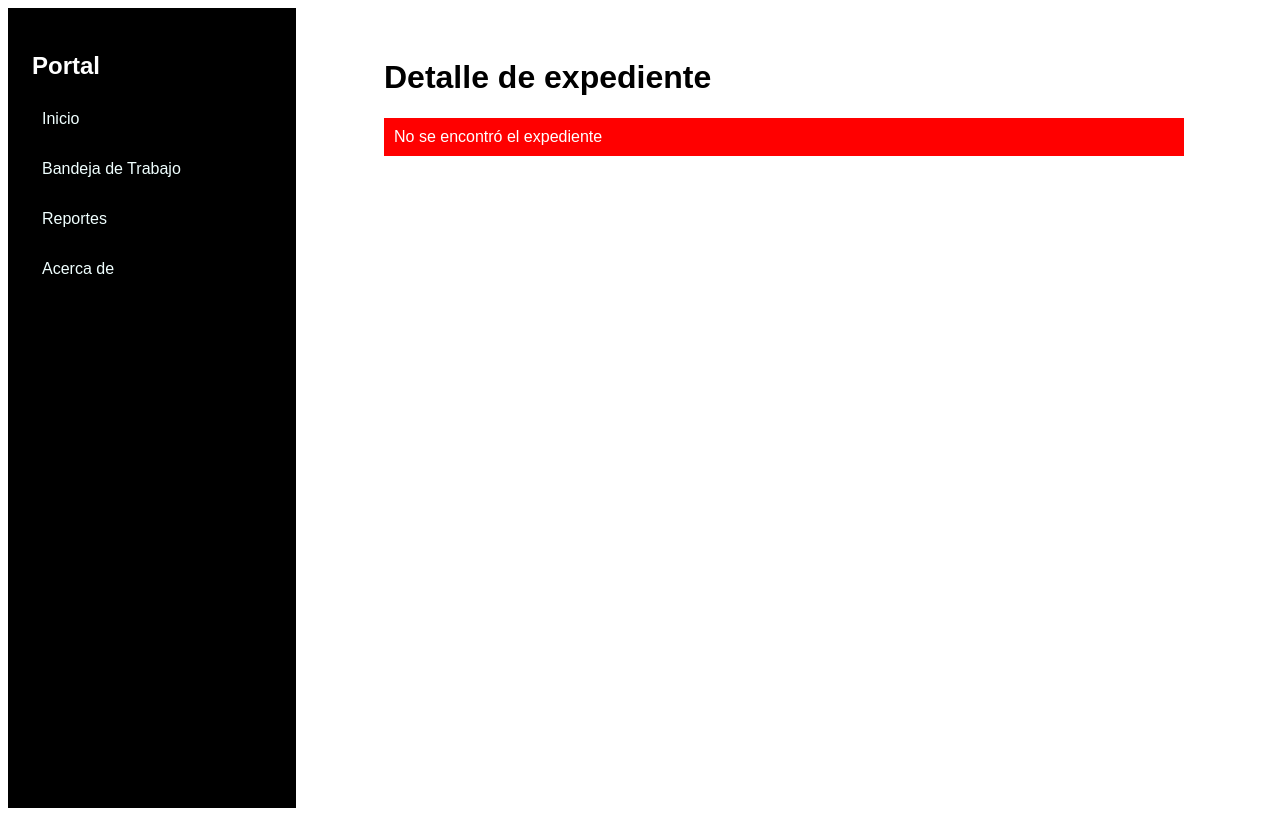
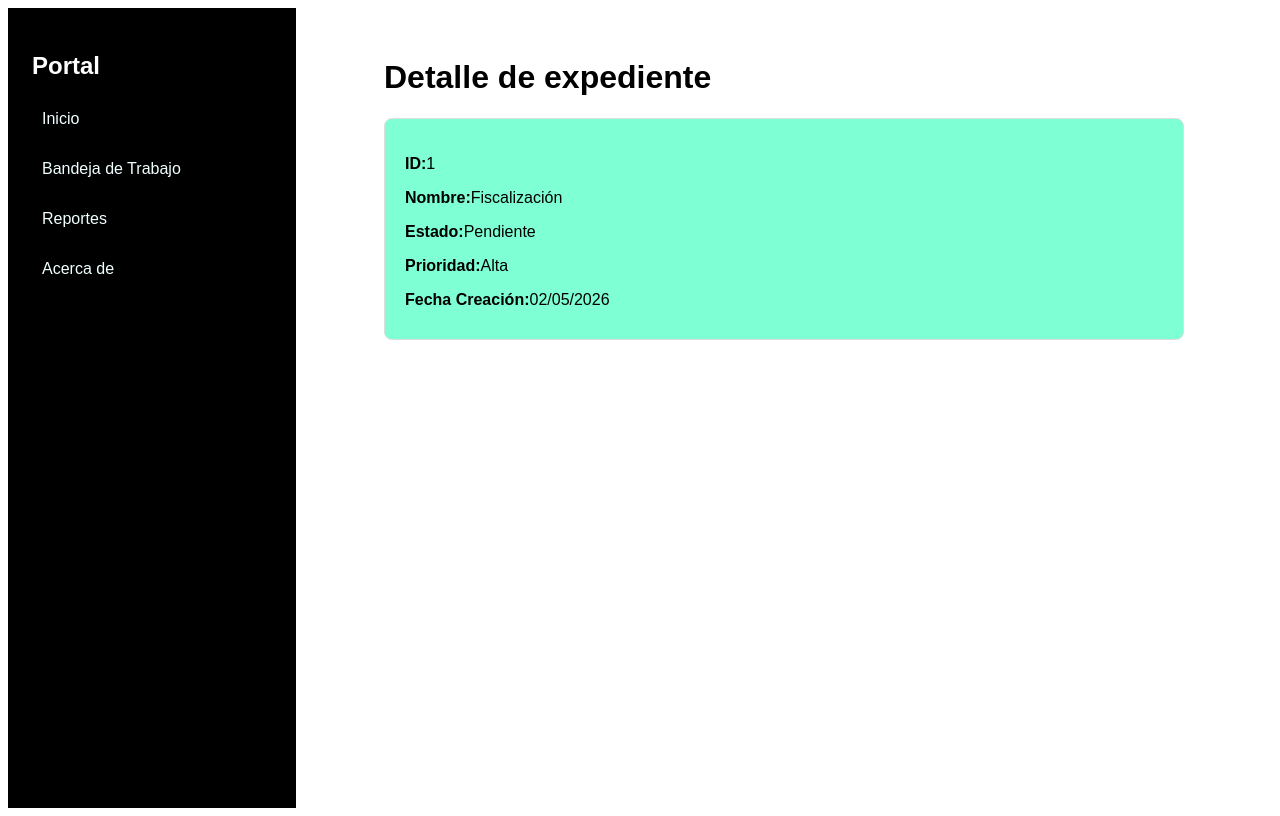
Before and after one commit to Jose-Alarcon-A/portal-expediente, an Angular app: page /expedientes/1 in a window 1280 px wide. Built offline with nearby package versions, Linux system fonts and the light colour scheme.

Commit message:
clase 14-05-2026

```diff
--- a/src/app/bandeja/bandeja.ts
+++ b/src/app/bandeja/bandeja.ts
@@ -1,7 +1,9 @@
+import { ExpedienteService } from './../services/expediente';
 import { Component, OnInit } from '@angular/core';
 import { FormsModule } from '@angular/forms';
 import { Expediente } from '../../models/expediente';
 import { RouterLink } from '@angular/router';
+import { DatePipe } from '@angular/common';
 
 
 @Component({
@@ -13,7 +15,6 @@ import { RouterLink } from '@angular/router';
 export class Bandeja implements OnInit{
   expedientes: Expediente[] = [];
 
-
   nuevoExpediente: Expediente = {
     id: 0,
     nombre: '',
@@ -21,36 +22,15 @@ export class Bandeja implements OnInit{
     fechaCreacion: '',
     prioridad: '',
   }
+
+  constructor(private ExpedienteService: ExpedienteService) {}
+
   ngOnInit() {
-    const data = localStorage.getItem('expedientes');
+    this.cargarExpedientes();
+  }
 
-    if(data){
-      this.expedientes = JSON.parse(data)
-    }else{
-      this.expedientes = [
-        {
-          id: 1,
-          nombre: 'Fiscalización',
-          estado: 'Pendiente',
-          fechaCreacion: '02/05/2026',
-          prioridad: 'Alta'
-        },
-        {
-          id: 2,
-          nombre: 'Revisión',
-          estado: 'Pendiente',
-          fechaCreacion: '04/05/2026',
-          prioridad: 'Media'
-        },
-        {
-          id: 3,
-          nombre: 'Canon',
-          estado: 'Pendiente',
-          fechaCreacion: '07/05/2026',
-          prioridad: 'Baja'
-        }
-      ];
-    }
+  cargarExpedientes() {
+    this.expedientes = this.ExpedienteService.obtenerExpedientes();
   }
 
   agregarExpediente()
@@ -73,18 +53,16 @@ export class Bandeja implements OnInit{
       prioridad: this.nuevoExpediente.prioridad
     };
 
-    this.expedientes.push(expediente);
-
-    this.guardarLocalStorage();
+    this.ExpedienteService.agregarExpediente(expediente);
+    this.cargarExpedientes();
 
     this.limpiarFormulario();
   }
 
   eliminarExpediente(id: number)
   {
-    if (confirm('¿Está seguro de que desea eliminar este expediente?'))
-    this.expedientes = this.expedientes.filter(e => e.id !== id)
-    this.guardarLocalStorage();
+    this.ExpedienteService.eliminarExpediente(id);
+    this.cargarExpedientes();
   }
 
   limpiarFormulario(){
@@ -112,11 +90,8 @@ export class Bandeja implements OnInit{
       expediente.estado = 'Pendiente';
     }*/
 
-    this.guardarLocalStorage();
-  }
-
-  guardarLocalStorage() {
-    localStorage.setItem('expedientes', JSON.stringify(this.expedientes));
+    this.ExpedienteService.guardarExpedientes(this.expedientes);
+    this.cargarExpedientes();
   }
 
 }
--- a/src/app/pages/detalle-expediente/detalle-expediente.ts
+++ b/src/app/pages/detalle-expediente/detalle-expediente.ts
@@ -1,6 +1,7 @@
 import { Component, OnInit } from '@angular/core';
 import { ActivatedRoute, RouterLink } from '@angular/router';
 import { Expediente } from '../../../models/expediente';
+import { ExpedienteService } from '../../services/expediente';
 
 @Component({
   selector: 'app-detalle-expediente',
@@ -12,23 +13,14 @@ export class DetalleExpediente implements OnInit {
   idExpediente = 0;
   expediente: Expediente | undefined;
 
-  constructor(private route: ActivatedRoute)
-  {
-
-  }
+  constructor(private route: ActivatedRoute, private expedienteService: ExpedienteService) {}
 
   ngOnInit(): void {
     this.idExpediente = Number(
       this.route.snapshot.paramMap.get('id')
     );
 
-    const data = localStorage.getItem('expedientes');
-
-    if(data){
-      const expedientes: Expediente[] = JSON.parse(data);
-
-      this.expediente = expedientes.find(e => e.id === this.idExpediente);
-    }
+    this.expediente = this.expedienteService.obtenerExpedientePorId(this.idExpediente);
 
   }
 
--- a/src/app/pages/editar-expediente/editar-expediente.ts
+++ b/src/app/pages/editar-expediente/editar-expediente.ts
@@ -2,6 +2,7 @@ import { Component, OnInit } from '@angular/core';
 import { FormsModule } from '@angular/forms';
 import { ActivatedRoute, Router } from '@angular/router';
 import { Expediente } from '../../../models/expediente';
+import { ExpedienteService } from '../../services/expediente';
 
 @Component({
   selector: 'app-editar-expediente',
@@ -15,31 +16,25 @@ export class EditarExpediente implements OnInit {
 
   constructor(
     private route: ActivatedRoute,
-    private router: Router
+    private router: Router,
+    private expedienteService: ExpedienteService
   ){}
 
   ngOnInit(): void {
 
-    const id = Number(
-      this.route.snapshot.paramMap.get('id')
-    );
+    const id = Number(this.route.snapshot.paramMap.get('id'));
 
-    const data = localStorage.getItem('expedientes');
+    const expedienteEncontrado = this.expedienteService.obtenerExpedientePorId(id);
 
-    if(data){
-
-      const expedientes: Expediente[] = JSON.parse(data);
-
-      const encontrado = expedientes.find(
-        e => e.id === id
-      );
-
-      if(encontrado){
-        this.expediente = encontrado;
-      }
-
+    if(expedienteEncontrado){
+      this.expediente = expedienteEncontrado;
     }
-
+    else
+    {
+      //this.mensajeError = 'Expediente no encontrado';
+      alert('Expediente no encontrado');
+      //this.router.navigate(['/bandeja']);
+    }
   }
 
   guardarCambios()
@@ -55,30 +50,8 @@ export class EditarExpediente implements OnInit {
       return;
     }
 
-    if(confirm('¿Está seguro de guardar los cambios?')){
-
-      const data = localStorage.getItem('expedientes');
-
-      if(data){
-
-        const expedientes: Expediente[] = JSON.parse(data);
-
-        const index = expedientes.findIndex(
-          e => e.id === this.expediente.id
-        );
-
-        expedientes[index] = this.expediente;
-
-        localStorage.setItem(
-          'expedientes',
-          JSON.stringify(expedientes)
-        );
-
-        this.router.navigate(['/bandeja']);
-      }
-
-    }
-
+    this.expedienteService.actualizarExpediente(this.expediente);
+    this.router.navigate(['/bandeja']);
   }
 
 }
--- a/src/app/pages/reportes/reportes.html
+++ b/src/app/pages/reportes/reportes.html
@@ -5,22 +5,22 @@
 
     <div class="card">
       <h3>Total</h3>
-      <p>{{ totalExpedientes() }}</p>
+      <p>{{ totalExpedientes }}</p>
     </div>
 
     <div class="card pendiente">
       <h3>Pendientes</h3>
-      <p>{{ totalExpedientesPendientes() }}</p>
+      <p>{{ totalPendientes }}</p>
     </div>
 
     <div class="card proceso">
       <h3>En proceso</h3>
-      <p>{{ totalExpedientesEnProceso() }}</p>
+      <p>{{ totalEnProceso }}</p>
     </div>
 
     <div class="card finalizado">
       <h3>Finalizados</h3>
-      <p>{{ totalExpedientesFinalizados() }}</p>
+      <p>{{ totalFinalizados }}</p>
     </div>
 
   </div>
--- a/src/app/pages/reportes/reportes.ts
+++ b/src/app/pages/reportes/reportes.ts
@@ -1,5 +1,5 @@
-import { Expediente } from './../../../models/expediente';
 import { Component, OnInit } from '@angular/core';
+import { ExpedienteService } from '../../services/expediente';
 
 @Component({
   selector: 'app-reportes',
@@ -9,30 +9,19 @@ import { Component, OnInit } from '@angular/core';
 })
 export class Reportes implements OnInit {
 
-  expedientes: Expediente[] = [];
+  totalExpedientes = 0;
+  totalPendientes = 0;
+  totalEnProceso = 0;
+  totalFinalizados = 0;
+
+  constructor(private expedienteService: ExpedienteService) {}
 
   ngOnInit(): void {
-     const data = localStorage.getItem('expedientes');
+    this.totalExpedientes = this.expedienteService.contarTotal();
+    this.totalPendientes = this.expedienteService.contarPendientes();
+    this.totalEnProceso = this.expedienteService.contarEnProceso();
+    this.totalFinalizados = this.expedienteService.contarFinalizados();
 
-     if(data){
-      this.expedientes = JSON.parse(data);
-    }
   }
 
-  totalExpedientes()
-  {
-     return this.expedientes.length;
-  }
-  totalExpedientesPendientes()
-  {
-     return this.expedientes.filter(e => e.estado === 'Pendiente').length;
-  }
-  totalExpedientesEnProceso()
-  {
-     return this.expedientes.filter(e => e.estado === 'En proceso').length;
-  }
-  totalExpedientesFinalizados()
-  {
-     return this.expedientes.filter(e => e.estado === 'Finalizado').length;
-  }
 }
--- /dev/null
+++ b/src/app/services/expediente.ts
@@ -0,0 +1,93 @@
+import { Injectable } from '@angular/core';
+import { Expediente } from '../../models/expediente';
+
+
+
+@Injectable({
+  providedIn: 'root',
+})
+export class ExpedienteService
+{
+
+  private storagekey = 'expedientes';
+
+  obtenerExpedientes(): Expediente[]
+  {
+    const data = localStorage.getItem(this.storagekey);
+
+    if (data) {
+      return JSON.parse(data);
+    }
+
+    const expeditesIniciales: Expediente[] = [
+    {
+      id: 1,
+      nombre: 'Fiscalización',
+      estado: 'Pendiente',
+      fechaCreacion: '02/05/2026',
+      prioridad: 'Alta'
+    },
+    {
+      id: 2,
+      nombre: 'Revisión',
+      estado: 'Pendiente',
+      fechaCreacion: '04/05/2026',
+      prioridad: 'Media'
+    },
+    {
+      id: 3,
+      nombre: 'Canon',
+      estado: 'Pendiente',
+      fechaCreacion: '07/05/2026',
+      prioridad: 'Baja'
+    }];
+
+    this.guardarExpedientes(expeditesIniciales);
+    return expeditesIniciales;
+  }
+  obtenerExpedientePorId(id: number): Expediente | undefined {
+    const expedientes = this.obtenerExpedientes();
+    return expedientes.find(exp => exp.id === id);
+  }
+  agregarExpediente(expediente: Expediente): void {
+    const expedientes = this.obtenerExpedientes();
+    expediente.id = Date.now();
+    expedientes.push(expediente);
+    this.guardarExpedientes(expedientes);
+  }
+  eliminarExpediente(id: number): void {
+    const expedientes = this.obtenerExpedientes();
+    const expedientesActualizado = expedientes.filter(exp => exp.id !== id);
+    this.guardarExpedientes(expedientesActualizado);
+  }
+  actualizarExpediente(expediente: Expediente): void {
+    const expedientes = this.obtenerExpedientes();
+
+    const expedientesActualizados: Expediente[] = expedientes.map(e => {
+      if (e.id === expediente.id) {
+        return expediente;
+      }
+      return e;
+    });
+
+    this.guardarExpedientes(expedientesActualizados);
+  }
+
+  contarTotal(): number {
+    return this.obtenerExpedientes().length;
+  }
+  contarPendientes(): number {
+    return this.obtenerExpedientes().filter(exp => exp.estado === 'Pendiente').length;
+  }
+  contarEnProceso(): number {
+    return this.obtenerExpedientes().filter(exp => exp.estado === 'En Proceso').length;
+  }
+  contarFinalizados(): number {
+    return this.obtenerExpedientes().filter(exp => exp.estado === 'Finalizado').length;
+  }
+
+  guardarExpedientes(expedientes: Expediente[]): void {
+    localStorage.setItem(this.storagekey, JSON.stringify(expedientes));
+  }
+
+}
```
Also changed, not shown: 1 other file (tests, documents, lock files or other folders).
